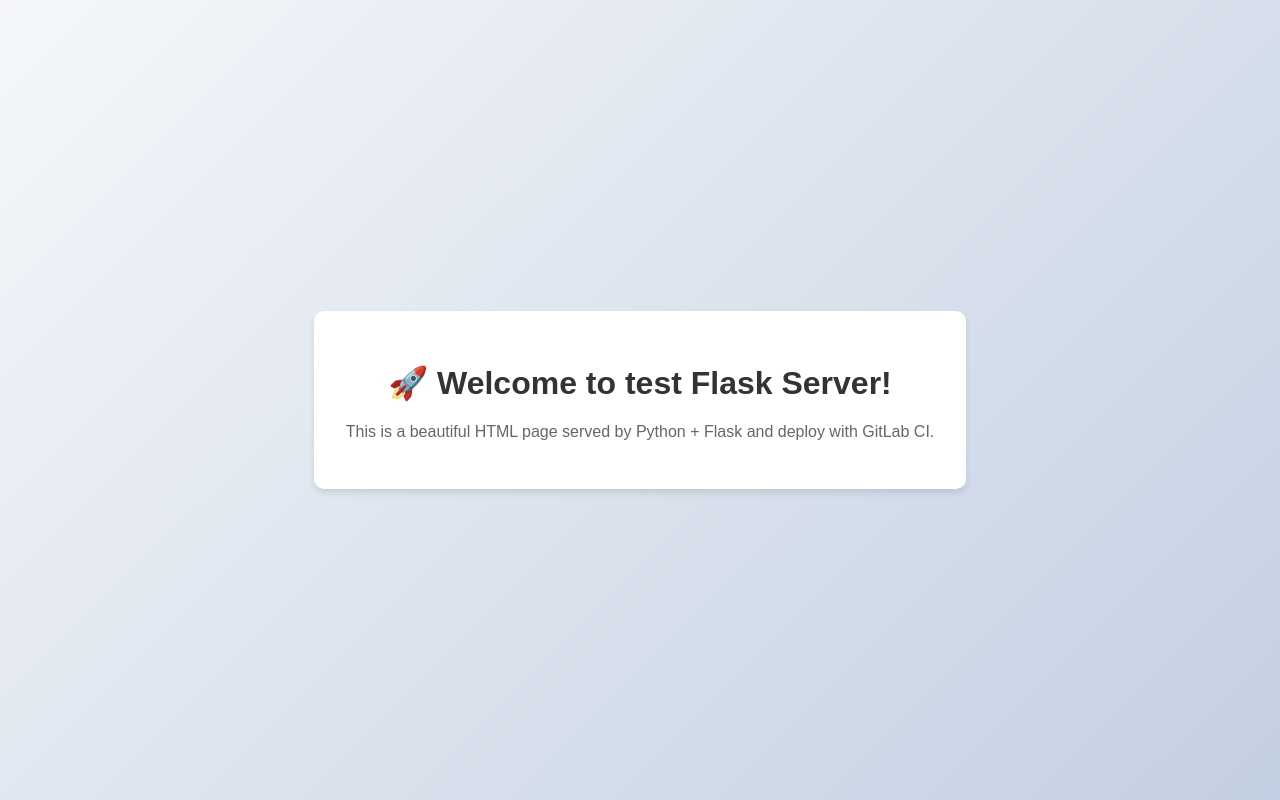
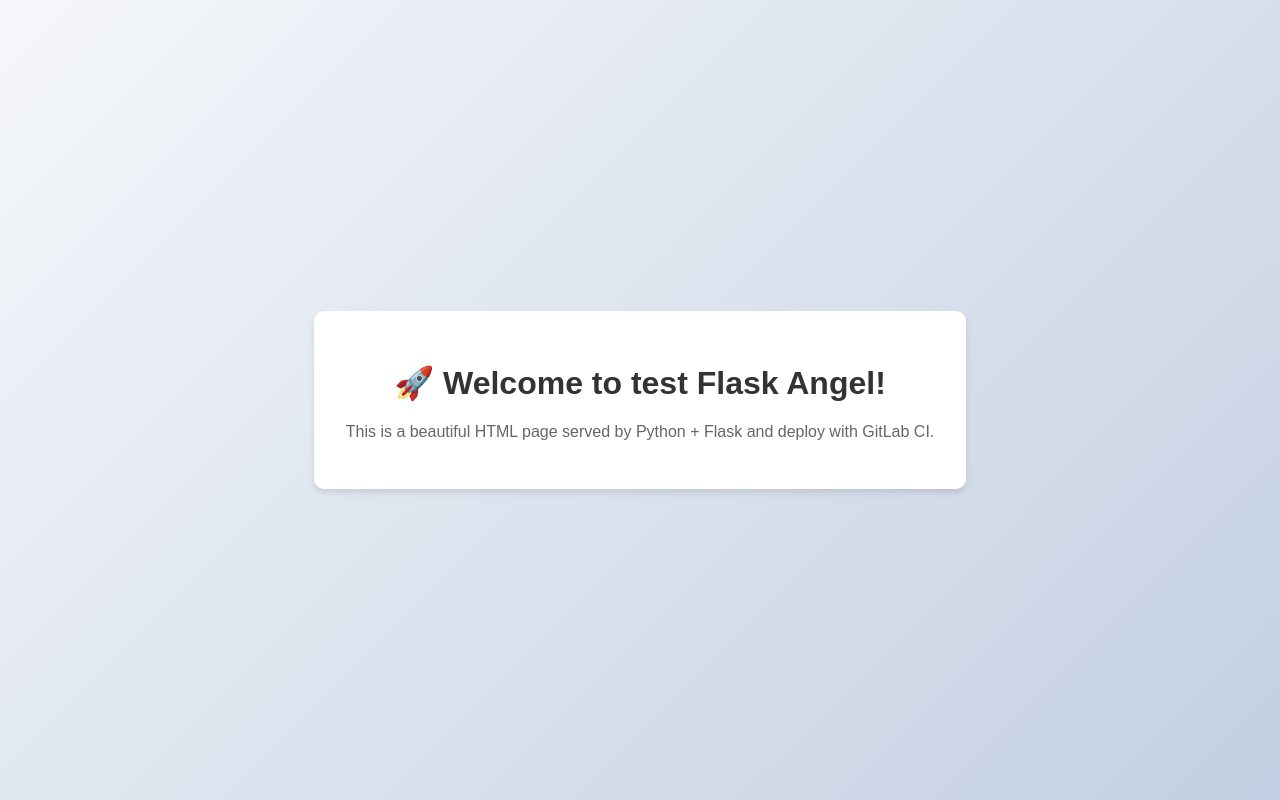
Before and after one commit to TreyrR/WebApp, a plain HTML site: page src/index.html in a window 1280 px wide. Drawn offline with Linux system fonts and the light colour scheme.

Commit message:
Test start pipe

```diff
--- a/src/index.html
+++ b/src/index.html
@@ -33,7 +33,7 @@
 </head>
 <body>
     <div class="container">
-        <h1>🚀 Welcome to test Flask Server!</h1>
+        <h1>🚀 Welcome to test Flask Angel!</h1>
         <p>This is a beautiful HTML page served by Python + Flask and deploy with GitLab CI.</p>
     </div>
 </body>
```
